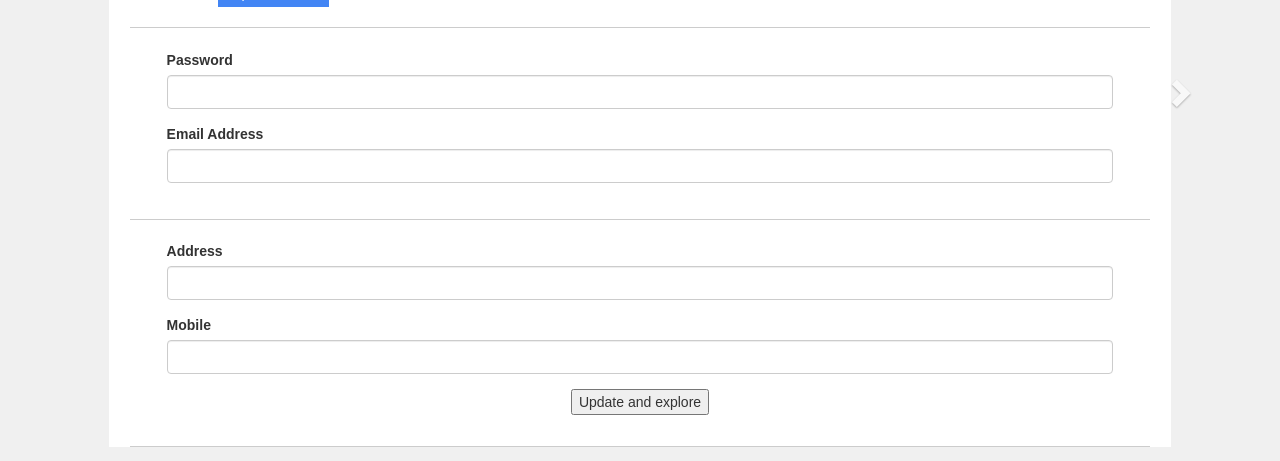
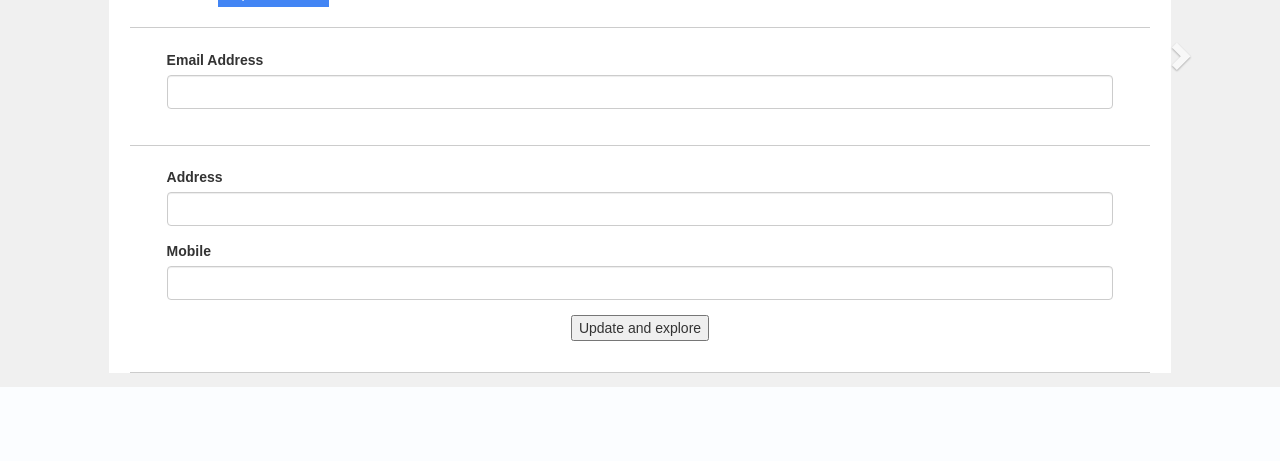
Before and after one commit to gitshubho/BROSource, a Python web app: template brosource/templates/onboarding.html in a window 1280 px wide. Shown: the part 503-964 px from the top of the page. After the commit the page ends 890 px from the top, so only its background shows below. Run offline with Jinja, Linux system fonts and the light colour scheme; the template is opened without the code that fills it, so the values that code supplies are empty.

Commit message:
Password issue fix

```diff
--- a/brosource/templates/onboarding.html
+++ b/brosource/templates/onboarding.html
@@ -77,10 +77,6 @@
                 <div class="row form-row">
                   <div class="col-md-12">
                     <div class="form-group">
-                      <label>Password</label>
-                      <input type="text" class="form-control" id="onboarding-firstname" placeholder="">
-                    </div>
-                    <div class="form-group">
                       <label>Email Address</label>
                       <input type="text" class="form-control" id="onboarding-firstname" value="{{result['userInfo']['email']}}">
                     </div>
```
